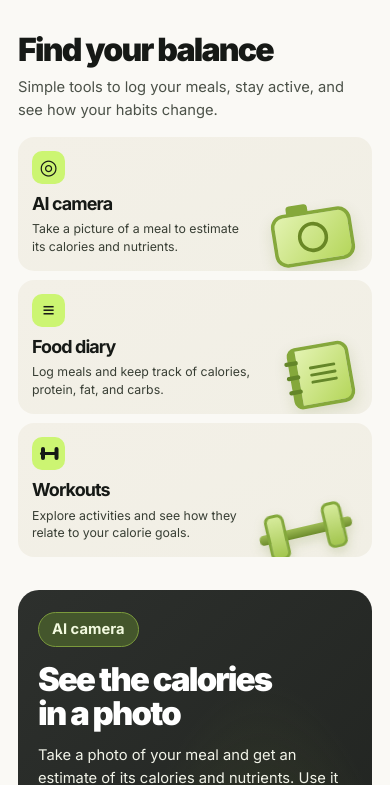
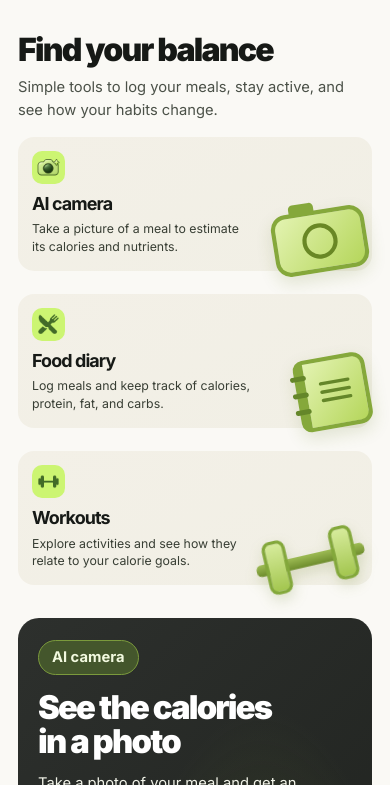
Before and after one commit to dreamway-gamestudio/EasyDay-Apps, a plain HTML site: page index.html in a window 390 px wide. Shown: the part 748-1533 px from the top of the page. Drawn offline with Linux system fonts and the light colour scheme.

Commit message:
Use app icons and extend the feature illustrations

```diff
--- a/assets/home.css
+++ b/assets/home.css
@@ -263,7 +263,6 @@ h2 { font-size: clamp(2rem, 4.25vw, 3.75rem); line-height: 1.04; font-weight: 88
   padding: 21px;
   padding-bottom: 114px;
   border-radius: 22px;
-  overflow: hidden;
   background: linear-gradient(155deg,#f3f0e7,#f1efe5);
   isolation: isolate;
 }
@@ -271,18 +270,15 @@ a.feature-card { transition: box-shadow .2s ease, transform .2s ease; }
 a.feature-card:hover { transform: translateY(-3px); box-shadow: 0 8px 20px #4a552917; }
 .feature-card h3 { margin-block: 10px 7px; font-size: clamp(1.15rem, 2vw, 1.58rem); line-height: 1.1; letter-spacing: -.055em; text-wrap: initial; }
 .feature-card p { max-width: 250px; color: #383e34; font-size: .9rem; line-height: 1.4; }
-.feature-icon { display: grid; width: 40px; height: 40px; place-items: center; border-radius: 13px; background: #ccf572; font-size: 1.75rem; font-weight: 800; line-height: 1; }
-.workout-icon { position: relative; }
-.workout-icon::before, .workout-icon::after { content: ""; position: absolute; background: currentColor; border-radius: 2px; }
-.workout-icon::before { width: 52%; height: 7%; }
-.workout-icon::after { left: 27%; width: 12%; height: 40%; box-shadow: .65em 0 currentColor; }
+.feature-icon { display: grid; width: 40px; height: 40px; place-items: center; border-radius: 13px; background: #ccf572; }
+.feature-icon img { width: 80%; height: 80%; object-fit: contain; }
 .camera-art, .diary-art, .dumbbell-art {
   position: absolute;
-  right: 24px;
-  bottom: 18px;
+  right: -3px;
+  bottom: -8px;
   z-index: -1;
-  transform: rotate(var(--art-tilt, -12deg));
-  transform-origin: bottom right;
+  transform: rotate(var(--art-tilt)) scale(1.13);
+  pointer-events: none;
 }
 .camera-art, .diary-art { background: linear-gradient(135deg,#e3f3b1,#b5d65b); border: 5px solid #85a83b; box-shadow: 0 8px 20px #5e771629; }
 .camera-art { --art-tilt: -9deg; width: 112px; height: 74px; border-radius: 18px; }
@@ -466,12 +462,12 @@ a.feature-card:hover { transform: translateY(-3px); box-shadow: 0 8px 20px #4a55
   .section { margin-block: 33px; }
   .section-intro { grid-template-columns: 1fr; gap: 10px; margin-bottom: 15px; }
   .section-intro p, .ai-copy > p, .progress-copy p, .app-copy > p { font-size: .92rem; }
-  .feature-grid { grid-template-columns: 1fr; gap: 9px; }
+  .feature-grid { grid-template-columns: 1fr; gap: 23px; }
   .feature-card { padding: 14px 120px 16px 14px; min-height: 133px; border-radius: 16px; }
   .feature-card h3 { font-size: 1.12rem; letter-spacing: -.05em; overflow-wrap: anywhere; }
   .feature-card p { font-size: .77rem; }
-  .feature-icon { width: 33px; height: 33px; border-radius: 10px; font-size: 1.3rem; }
-  .camera-art, .diary-art, .dumbbell-art { right: 15px; bottom: 14px; transform: scale(.72) rotate(var(--art-tilt)); }
+  .feature-icon { width: 33px; height: 33px; border-radius: 10px; }
+  .camera-art, .diary-art, .dumbbell-art { right: -4px; bottom: -7px; transform: rotate(var(--art-tilt)) scale(.84); }
   .ai-panel { grid-template-columns: 1fr; border-radius: 21px; }
   .ai-copy { padding: 22px 20px 8px; }
   .ai-visual { flex-direction: column; gap: 16px; padding: 26px 20px; }
--- a/index.html
+++ b/index.html
@@ -119,19 +119,19 @@
       </div>
       <div class="feature-grid">
         <a class="feature-card" href="#how-it-works">
-          <span class="feature-icon" aria-hidden="true">◎</span>
+          <span class="feature-icon" aria-hidden="true"><img src="assets/icon-feature-camera.png" width="144" height="144" alt=""></span>
           <h3 data-copy="cameraTitle">AI camera</h3>
           <p data-copy="featureCamera">Take a picture of a meal to estimate its calories and nutrients.</p>
           <span class="camera-art" aria-hidden="true"><i></i></span>
         </a>
         <a class="feature-card" href="#app" data-gallery-link="03-personal-diet">
-          <span class="feature-icon" aria-hidden="true">≡</span>
+          <span class="feature-icon" aria-hidden="true"><img src="assets/icon-feature-diet.png" width="72" height="72" alt=""></span>
           <h3 data-copy="diaryTitle">Food diary</h3>
           <p data-copy="featureDiary">Log meals and keep track of calories, protein, fat, and carbs.</p>
           <span class="diary-art" aria-hidden="true"><i></i></span>
         </a>
         <a class="feature-card" href="#app" data-gallery-link="05-calorie-exchange">
-          <span class="feature-icon workout-icon" aria-hidden="true"></span>
+          <span class="feature-icon" aria-hidden="true"><img src="assets/icon-feature-workouts.png" width="72" height="72" alt=""></span>
           <h3 data-copy="workoutsTitle">Workouts</h3>
           <p data-copy="featureWorkouts">Explore activities and see how they relate to your calorie goals.</p>
           <span class="dumbbell-art" aria-hidden="true"><i></i></span>
```
Also changed, not shown: assets/icon-feature-camera.png (added), assets/icon-feature-diet.png (added), assets/icon-feature-workouts.png (added).
